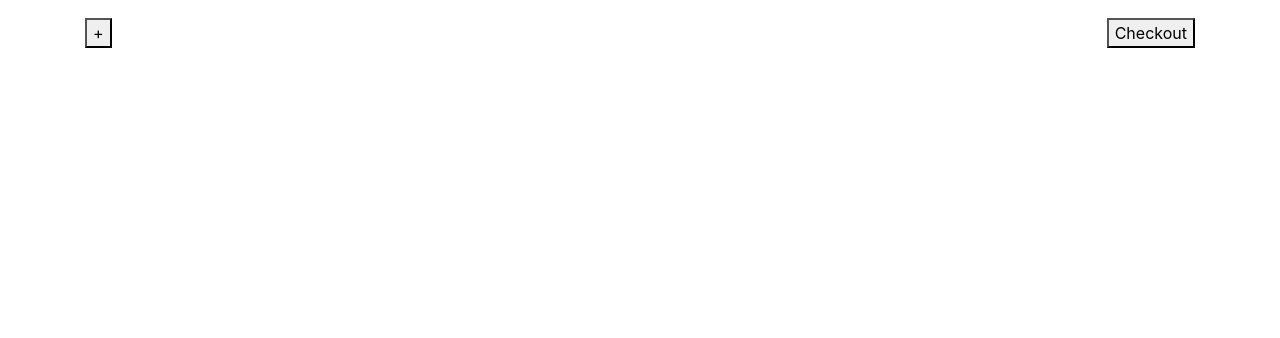
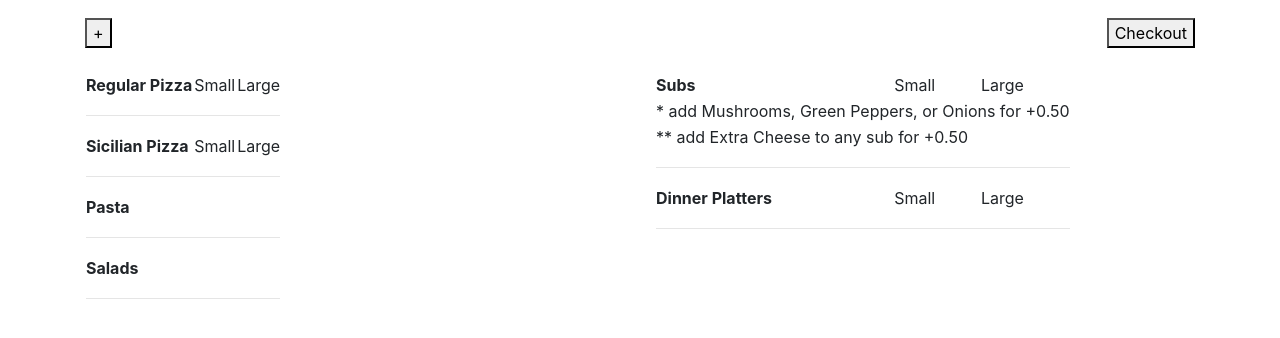
Before and after one commit to syadallah/palace-pizza, a Django app: template orders/templates/orders/index.html in a window 1280 px wide. Shown: the part 38-376 px from the top of the page. Run offline with Django 3.2, Linux system fonts and the light colour scheme; the template is opened without the code that fills it: values that come from a table or form of the project are taken from there, others are empty; tables that the repository leaves empty hold one stand-in row (values such as "Sample post"); parts of the project's set-up code (start-up, migrations or seed data) failed here and were passed over; some libraries are stand-ins or nearby versions.

Commit message:
Copy the menu from login.html and paste it to index.html

```diff
--- a/orders/templates/orders/index.html
+++ b/orders/templates/orders/index.html
@@ -34,5 +34,144 @@
     </div>
   </div>
 </div>
+<!-- Wrap the menu in a standard Bootstrap container w/side margins -->
+<div class="container">
+  <div class="row">
+      <div class="col-md-6 menu-login">
+        <table>
+
+          <!-- Regular Pizza -->
+          <tr>
+            <td><strong>Regular Pizza</strong></td>
+            <td>Small</td>
+            <td>Large</td>
+          </tr>
+          {% for item in menu %}
+            {% if item.group == 'Regular Pizza' %}
+              <tr id="{{ item.group }} + {{ item.item }}">
+                <td>{{ item.item }}</td>
+                <td>{{ item.price_sm }}</td>
+                <td>{{ item.price_lg }}</td>
+              </tr>
+            {% endif %}
+          {% endfor %}
+
+          <tr><td colspan=3><hr></td></tr>
+
+          <!-- Sicialian Pizza -->
+          <tr>
+            <td><strong>Sicilian Pizza</strong></td>
+            <td>Small</td>
+            <td>Large</td>
+          </tr>
+          {% for item in menu %}
+            {% if item.group == 'Sicilian Pizza' %}
+            <tr id="{{ item.group }} + {{ item.item }}">
+              <td>{{ item.item }}</td>
+              <td>{{ item.price_sm }}</td>
+              <td>{{ item.price_lg }}</td>
+            </tr>
+            {% endif %}
+          {% endfor %}
+
+          <tr><td colspan=3><hr></td></tr>
+
+          <!-- Pasta -->
+          <tr>
+            <td><strong>Pasta</strong></td>
+            <td></td>
+          </tr>
+          {% for item in menu %}
+            {% if item.group == 'Pasta' %}
+              <tr>
+                <td>{{ item.item }}</td>
+                <td>{{ item.price }}</td>
+              </tr>
+            {% endif %}
+          {% endfor %}
+
+          <tr><td colspan=3><hr></td></tr>
+
+          <!-- Salads -->
+          <tr>
+            <td><strong>Salads</strong></td>
+            <td></td>
+          </tr>
+          {% for item in menu %}
+            {% if item.group == 'Salads' %}
+            <tr>
+              <td>{{ item.item }}</td>
+              <td>{{ item.price }}</td>
+            </tr>
+            {% endif %}
+          {% endfor %}
+
+          <tr><td colspan=3><hr></td></tr>
+
+        </table>
+      </div>
+
+      <div class="col-md-6 menu-login">
+        <table>
+
+          <!-- Subs -->
+          <tr>
+            <td><strong>Subs</strong></td>
+            <td>Small</td>
+            <td>Large</td>
+          </tr>
+          {% for item in menu %}
+            {% if item.group == 'Subs' and item.item != 'Sausage, Peppers & Onions' and item.item != 'Steak + Cheese' %}
+            <tr id="{{ item.group }} + {{ item.item }}">
+                <td>{{ item.item }}</td>
+                <td>{{ item.price_sm }}</td>
+                <td>{{ item.price_lg }} </td>
+              </tr>
+            {% elif item.group == 'Subs' and item.item == 'Steak + Cheese' %}
+            <tr id="{{ item.group }} + {{ item.item }}">
+              <td>{{ item.item }} *</td>
+              <td>{{ item.price_sm }}</td>
+              <td>{{ item.price_lg }} </td>
+            </tr>
+            {% elif item.group == 'Subs' and item.item == 'Sausage, Peppers & Onions' %}
+              <tr id="{{ item.group }} + {{ item.item }}">
+                <td>{{ item.item }}</td>
+                <td></td>
+                <td>{{ item.price_lg }} </td>
+              </tr>
+            {% endif %}
+          {% endfor %}
+          <tr>
+            <td colspan=3>* add Mushrooms, Green Peppers, or Onions for +0.50</td>
+          </tr>
+          <tr>
+            <td colspan=3>** add Extra Cheese to any sub for +0.50</td>
+          </tr>
+
+          <tr><td colspan=3><hr></td></tr>
+
+          <!-- Dinner Platters -->
+          <tr>
+            <td><strong>Dinner Platters</strong></td>
+            <td>Small</td>
+            <td>Large</td>
+          </tr>
+          {% for item in menu %}
+            {% if item.group == 'Dinner Platters' %}
+            <tr>
+              <td>{{ item.item }}</td>
+              <td>{{ item.price_sm }}</td>
+              <td>{{ item.price_lg }}</td>
+            </tr>
+            {% endif %}
+          {% endfor %}
+
+          <tr><td colspan=3><hr></td></tr>
+
+        </table>
+      </div>
+    </div>
+  </div>
+
 
 {% endblock %}
```
Also changed, not shown: orders/templates/orders/logout.html (added).
